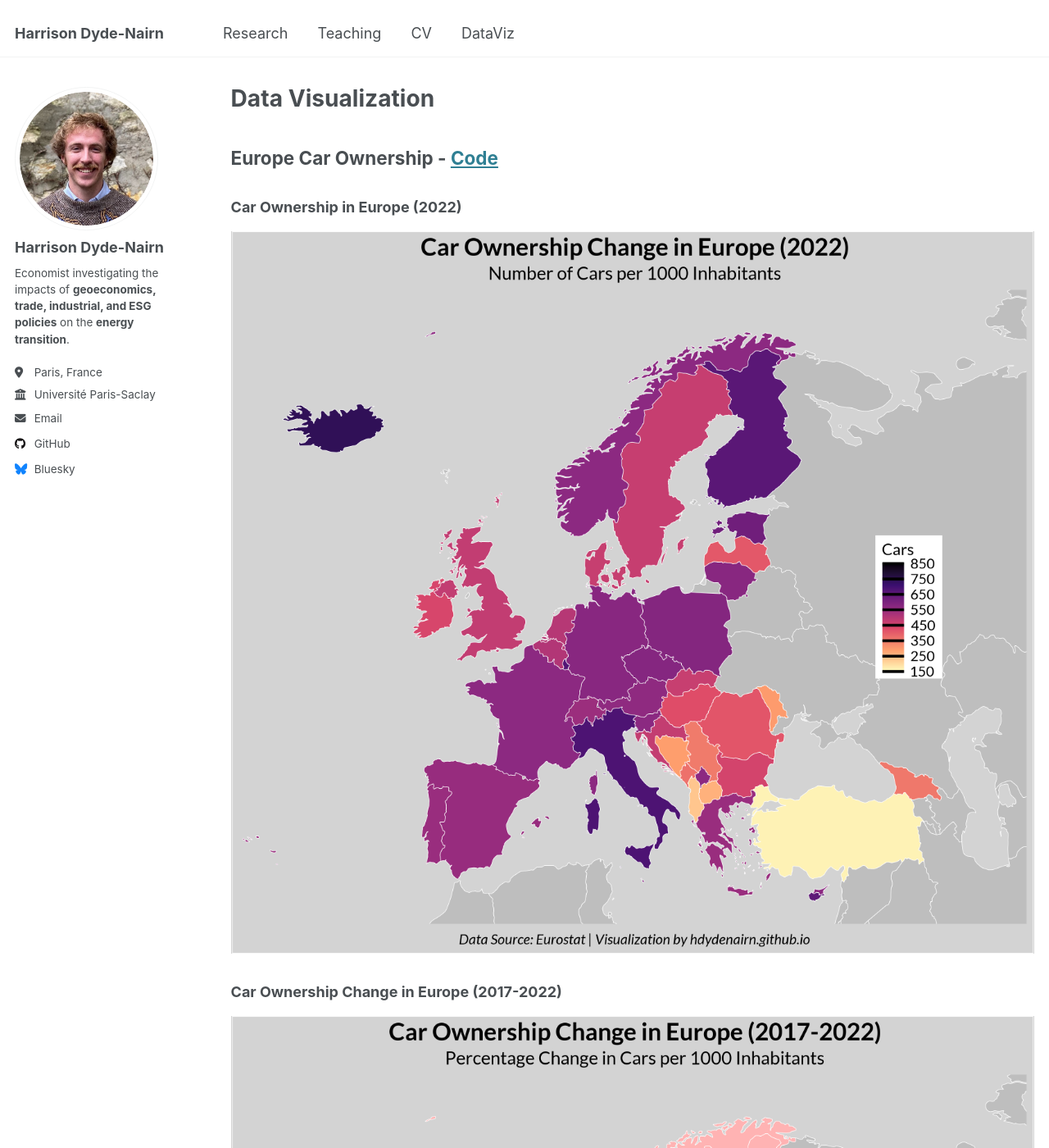
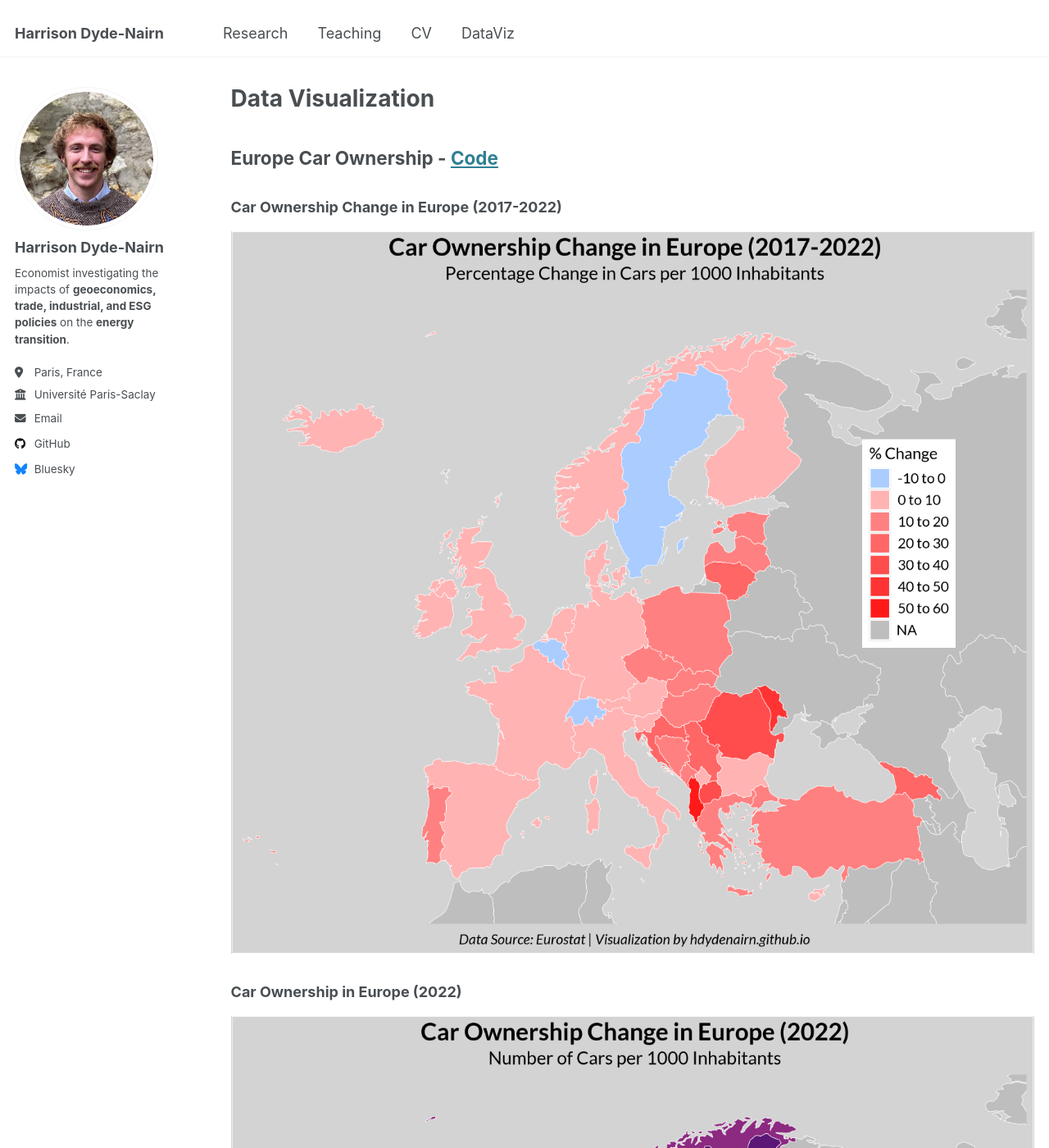
Before and after one commit to hdydenairn/hdydenairn.github.io, a Jekyll site: the page built from _pages/dataviz.md, in a window 1280 px wide and 1400 px high. Shown: the whole window at 82% size. Built offline with Jekyll 4.4.1, drawn with Linux system fonts in a browser that asks for light colours.

Commit message:
Update dataviz.md

```diff
--- a/_pages/dataviz.md
+++ b/_pages/dataviz.md
@@ -7,8 +7,8 @@ author_profile: true
 
 ## Europe Car Ownership - [Code](https://github.com/hdydenairn/_cartography/blob/main/_eurostat/_car_ownership_europe.R)
 
+### Car Ownership Change in Europe (2017-2022)
+![Car Ownership Change 2017-2022](https://hdydenairn.github.io/images/car_ownership_change_2017_2022.png)
+
 ### Car Ownership in Europe (2022)
 ![Car Ownership 2022](https://hdydenairn.github.io/images/car_ownership_2022.png)
-
-### Car Ownership Change in Europe (2017-2022)
-![Car Ownership Change 2017-2022](https://hdydenairn.github.io/images/car_ownership_change_2017_2022.png)
```
